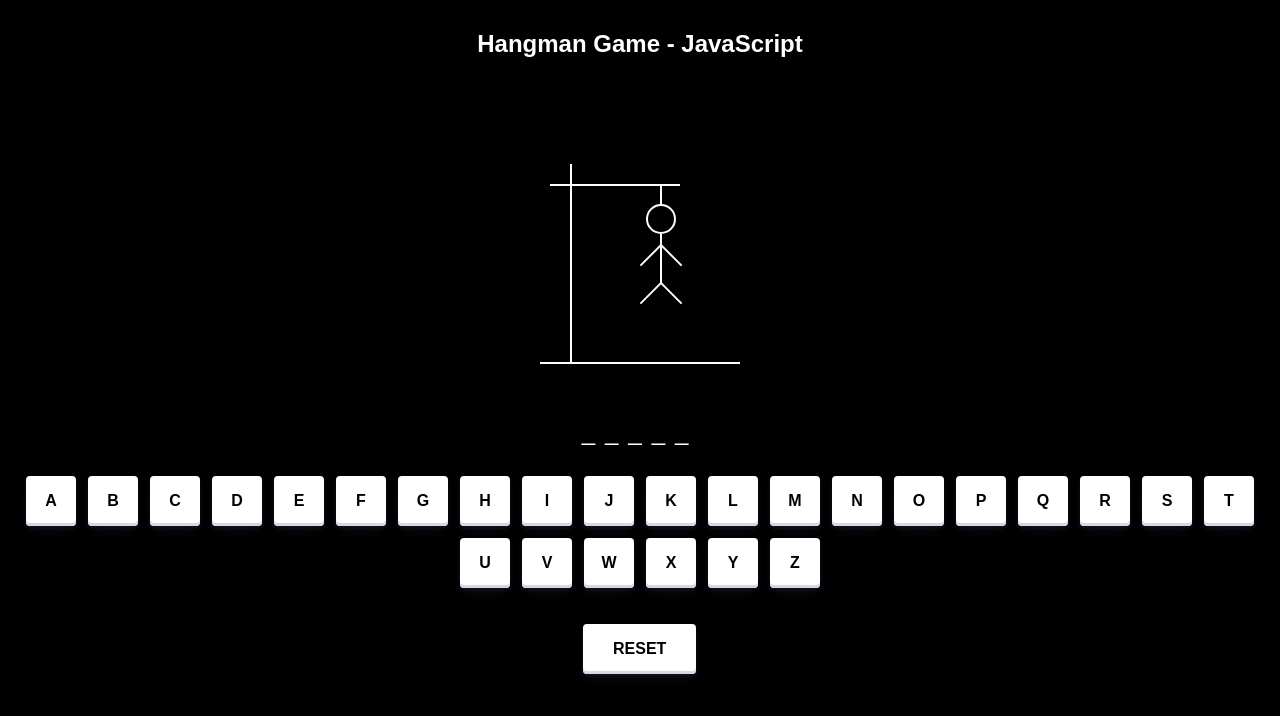
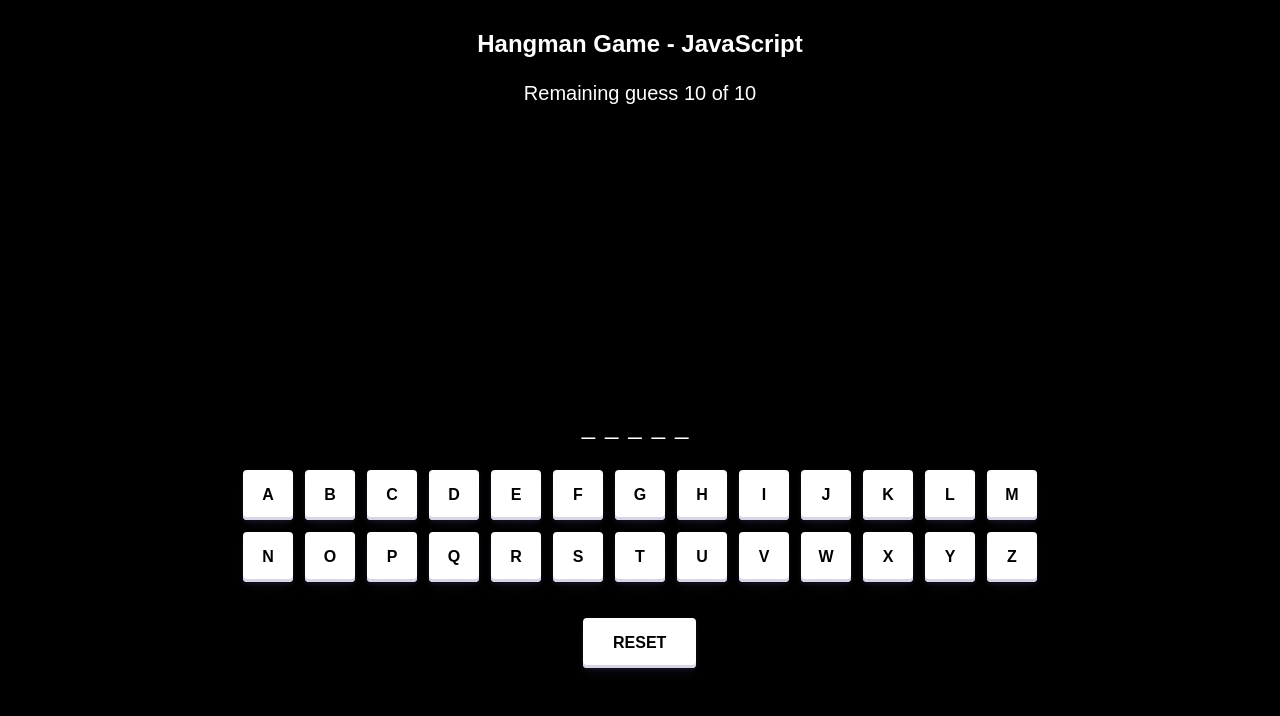
Before and after one commit to mpsinghk/js-hangman-game, a plain HTML site: page index.html in a window 1280 px wide. Drawn offline with Linux system fonts and the light colour scheme.

Commit message:
Update 2022-11-17

```diff
--- a/hangman.js
+++ b/hangman.js
@@ -3,37 +3,93 @@ let remainingGuesses = maxGuesses;
 let randomWord = '';
 let answer = [];
 
+const gameStatus = document.querySelector('h2');
+const stage = document.querySelector('.stage');
 const randomWordEl = document.querySelector('.random-word');
-const gameStatus = document.querySelector('h2');
+const keypadEl = document.querySelector('.keypad');
 
 function reset() {
     remainingGuesses = maxGuesses;
     randomWord = '';
     answer = [];
+
     gameStatus.textContent = '';
+    gameStatus.removeAttribute('class');
+    stage.textContent = '';
+    randomWordEl.textContent = '';
+    keypadEl.textContent = '';
+
     render();
 }
 
+function btnResetHandler() {
+    const btnReset = document.querySelector('.btn-reset');
+    btnReset.addEventListener('click', reset);
+}
+
+function updateStatus() {
+    gameStatus.textContent = `Remaining guess ${remainingGuesses} of ${maxGuesses}`;
+}
+
+function generateRandomWord() {
+    const words = "The light blinded him. It was dark and he thought he was the only one in the area. The light shining in his eyes proved him wrong. It came from about hundred feet away and was shining so directly into his eyes he could not make out anything about the person holding the light. There was only one thing to do in this situation. He reached into his pocket and pulled out the flashlight of his own that was much stronger than the one currently blinding him. He turned it on and pointed it forward.".replaceAll('.', '').split(' ');
+    const uniqueWords = [...new Set(words)];
+    randomWord = uniqueWords[Math.floor(Math.random() * uniqueWords.length)].toUpperCase();
+
+    for (let i = 0; i < randomWord.length; i++) {
+        randomWordEl.textContent += '_';
+        answer[i] = '_';
+    }
+
+    console.log(randomWord);
+}
+
+function generateKeypad() {
+    const alphabet = 'abcdefghijklmnopqrstuvwxyz'.toUpperCase().split('');
+
+    alphabet.forEach(letter => {
+        const keyEl = document.createElement('button');
+        keyEl.classList.add('key', `key-${letter.toLowerCase()}`);
+        keyEl.textContent = letter;
+        keypadEl.appendChild(keyEl);
+
+        // keyEl.setAttribute('onclick', `keyClickHandler('${letter}')`);
+        // keyEl.onclick = () => keyClickHandler(`${letter}`);
+        keyEl.addEventListener('click', () => keyClickHandler(`${letter}`));
+    });
+}
+
+function draw() {
+    hangman = ['base', 'post', 'bar', 'rope', 'head', 'body', 'left-arm', 'right-arm', 'left-leg', 'right-leg'];
+
+    const stagePart = document.createElement('div');
+    stagePart.className = hangman[(maxGuesses - remainingGuesses) - 1];
+    stage.appendChild(stagePart);
+}
+
 function checkIfWon() {
-    const keys = document.querySelectorAll('.key');
-
     if (randomWord === answer.join('')) {
-        gameStatus.className = 'won';
+        document.body.className = 'won';
         gameStatus.textContent = 'You won!';
     } else {
-        gameStatus.className = 'lost';
+        document.body.className = 'lost';
         gameStatus.textContent = 'You lost!';
     }
 
+    const keys = document.querySelectorAll('.key');
     keys.forEach(key => key.setAttribute('disabled', ''));
 }
 
 function printGuess(guessedLetter) {
-    let position;
+    let idx;
 
     randomWord.split('').forEach(() => {
-        position = randomWord.indexOf(guessedLetter);
-        position >= 0 ? answer[position] = guessedLetter : '_';
+        idx = randomWord.indexOf(guessedLetter);
+
+        while (idx !== -1) {
+            answer[idx] = guessedLetter;
+            idx = randomWord.indexOf(guessedLetter, idx + 1);
+        }
     });
 
     if (answer.join('') !== '') {
@@ -49,48 +105,20 @@ function keyClickHandler(guessedLetter) {
     const guessedKeyEl = document.querySelector(`.key-${guessedLetter.toLowerCase()}`);
     guessedKeyEl.setAttribute('disabled', '');
     // guessedKeyEl.removeAttribute('onclick');
+    // guessedKeyEl.onclick = null;
 
-    remainingGuesses = randomWord.indexOf(guessedLetter) != -1 ? remainingGuesses : --remainingGuesses;
-    printGuess(guessedLetter);
-    console.log(guessedLetter, remainingGuesses);
-}
-
-function generateRandomWord() {
-    const words = "The light blinded him. It was dark and he thought he was the only one in the area. The light shining in his eyes proved him wrong. It came from about hundred feet away and was shining so directly into his eyes he could not make out anything about the person holding the light. There was only one thing to do in this situation. He reached into his pocket and pulled out the flashlight of his own that was much stronger than the one currently blinding him. He turned it on and pointed it forward.".replaceAll('.', '').split(' ');
-    const uniqueWords = [...new Set(words)];
-    randomWord = uniqueWords[Math.floor(Math.random() * uniqueWords.length)].toUpperCase();
-
-    randomWordEl.textContent = '';
-    for (let i = 0; i < randomWord.length; i++) {
-        randomWordEl.textContent += '_';
-        answer[i] = '_';
+    if (randomWord.indexOf(guessedLetter) === -1) {
+        --remainingGuesses;
+        updateStatus();
+        draw();
+        printGuess(guessedLetter);
+    } else {
+        printGuess(guessedLetter);
     }
-
-    console.log(randomWord);
-}
-
-function generateKeypad() {
-    const alphabet = 'abcdefghijklmnopqrstuvwxyz'.toUpperCase().split('');
-    const keypadEl = document.querySelector('.keypad');
-    keypadEl.textContent = '';
-
-    alphabet.forEach(letter => {
-        const keyEl = document.createElement('button');
-        keyEl.classList.add('key', `key-${letter.toLowerCase()}`);
-        keyEl.textContent = letter;
-        keypadEl.appendChild(keyEl);
-
-        // keyEl.setAttribute('onclick', `keyClickHandler('${letter}')`);
-        keyEl.addEventListener('click', () => keyClickHandler(`${letter}`));
-    });
-}
-
-function btnResetHandler() {
-    const btnReset = document.querySelector('.btn-reset');
-    btnReset.addEventListener('click', reset);
 }
 
 function render() {
+    updateStatus();
     generateRandomWord();
     generateKeypad();
 }
--- a/index.html
+++ b/index.html
@@ -9,24 +9,15 @@
         <script src="hangman.js" defer></script>
     </head>
     <body>
-        <h1>Hangman Game - JavaScript</h1>
-        <h2>&nbsp;</h2>
-        <div class="stage">
-            <div class="base"></div>
-            <div class="post"></div>
-            <div class="bar"></div>
-            <div class="rope"></div>
-            <div class="head"></div>
-            <div class="body"></div>
-            <div class="left-arm"></div>
-            <div class="right-arm"></div>
-            <div class="left-leg"></div>
-            <div class="right-leg"></div>
-        </div>
-        <div class="random-word"></div>
-        <div class="keypad"></div>
-        <div class="controls">
-            <button class="btn-reset">Reset</button>
+        <div class="container">
+            <h1>Hangman Game - JavaScript</h1>
+            <h2></h2>
+            <div class="stage"></div>
+            <div class="random-word"></div>
+            <div class="keypad"></div>
+            <div class="controls">
+                <button class="btn btn-reset">Reset</button>
+            </div>
         </div>
     </body>
 </html>
--- a/style.css
+++ b/style.css
@@ -1,4 +1,15 @@
+/*
+ * Hangman game developed using Vanilla JavaScript
+ *
+ * Author: Maninder Pal Singh
+ * Author URI: https://github.com/mpsinghk
+ *
+ */
+
+/* Base Styles
+ * -------------------------------------- */
 * {
+  -webkit-box-sizing: border-box;
   box-sizing: border-box;
 }
 
@@ -10,11 +21,16 @@ html {
 
 body {
   font-size: 1.6rem;
-  padding: 1rem;
-  margin: 0;
   text-align: center;
   color: #fff;
   background-color: #000;
+  padding: 1rem;
+  margin: 0;
+}
+
+.container {
+  max-width: 850px;
+  margin: 0 auto;
 }
 
 h1 {
@@ -22,29 +38,35 @@ h1 {
 }
 
 h2 {
+  font-size: 2rem;
+  font-weight: normal;
   margin: 0;
   padding: 0;
 }
 
-.won {
+.won h2 {
   color: green;
 }
 
-.lost {
+.lost h2 {
   color: red;
 }
 
+/* Random word container
+ * -------------------------------------- */
 .random-word {
   font-size: 2.4rem;
   letter-spacing: 1rem;
   margin: 2rem auto;
 }
 
+/* Controls container
+ * -------------------------------------- */
 .controls {
   margin: 3rem 0 0;
 }
 
-.btn-reset {
+.btn {
   font-size: 1.6rem;
   font-weight: bold;
   line-height: 1;
@@ -55,21 +77,37 @@ h2 {
   background-color: #fff;
   border: none;
   border-radius: 4px;
+  -webkit-box-shadow: 0 2px 4px rgba(45, 35, 66, 0.4), 0 7px 13px -3px rgba(45, 35, 66, 0.3), 0 -3px 0 #d6d6e7 inset;
   box-shadow: 0 2px 4px rgba(45, 35, 66, 0.4), 0 7px 13px -3px rgba(45, 35, 66, 0.3), 0 -3px 0 #d6d6e7 inset;
   cursor: pointer;
+  -webkit-transition: -webkit-transform 0.15s;
+  transition: -webkit-transform 0.15s;
+  -o-transition: transform 0.15s;
   transition: transform 0.15s;
+  transition: transform 0.15s, -webkit-transform 0.15s;
+  -webkit-user-select: none;
+  -moz-user-select: none;
+  -ms-user-select: none;
   user-select: none;
   will-change: transform;
 }
 
-.btn-reset:hover {
+.btn:hover {
+  -webkit-transform: translateY(-2px);
+  -ms-transform: translateY(-2px);
   transform: translateY(-2px);
 }
 
-/* Keypad */
+/* Keypad
+ * -------------------------------------- */
 .keypad {
+  display: -webkit-box;
+  display: -ms-flexbox;
   display: flex;
+  -ms-flex-flow: wrap;
   flex-flow: wrap;
+  -webkit-box-pack: center;
+  -ms-flex-pack: center;
   justify-content: center;
 }
 
@@ -85,14 +123,24 @@ h2 {
   background-color: #fff;
   border: none;
   border-radius: 4px;
+  -webkit-box-shadow: 0 2px 4px rgba(45, 35, 66, 0.4), 0 7px 13px -3px rgba(45, 35, 66, 0.3), 0 -3px 0 #d6d6e7 inset;
   box-shadow: 0 2px 4px rgba(45, 35, 66, 0.4), 0 7px 13px -3px rgba(45, 35, 66, 0.3), 0 -3px 0 #d6d6e7 inset;
   cursor: pointer;
+  -webkit-transition: -webkit-transform 0.15s;
+  transition: -webkit-transform 0.15s;
+  -o-transition: transform 0.15s;
   transition: transform 0.15s;
+  transition: transform 0.15s, -webkit-transform 0.15s;
+  -webkit-user-select: none;
+  -moz-user-select: none;
+  -ms-user-select: none;
   user-select: none;
   will-change: transform;
 }
 
 .keypad .key:hover {
+  -webkit-transform: translateY(-2px);
+  -ms-transform: translateY(-2px);
   transform: translateY(-2px);
 }
 
@@ -101,7 +149,8 @@ h2 {
   pointer-events: none;
 }
 
-/* Hangman */
+/* Hangman
+ * -------------------------------------- */
 .stage {
   position: relative;
   width: 200px;
@@ -112,6 +161,8 @@ h2 {
 .stage * {
   position: absolute;
   background-color: #fff;
+  -webkit-transition: opacity 0.9s;
+  -o-transition: opacity 0.9s;
   transition: opacity 0.9s;
 }
 
@@ -169,11 +220,15 @@ h2 {
 
 .stage .left-arm {
   left: 110px;
+  -webkit-transform: rotate(45deg);
+  -ms-transform: rotate(45deg);
   transform: rotate(45deg);
 }
 
 .stage .right-arm {
   left: 130px;
+  -webkit-transform: rotate(-45deg);
+  -ms-transform: rotate(-45deg);
   transform: rotate(-45deg);
 }
 
@@ -186,10 +241,14 @@ h2 {
 
 .stage .left-leg {
   left: 110px;
+  -webkit-transform: rotate(45deg);
+  -ms-transform: rotate(45deg);
   transform: rotate(45deg);
 }
 
 .stage .right-leg {
   left: 130px;
+  -webkit-transform: rotate(-45deg);
+  -ms-transform: rotate(-45deg);
   transform: rotate(-45deg);
 }
```
